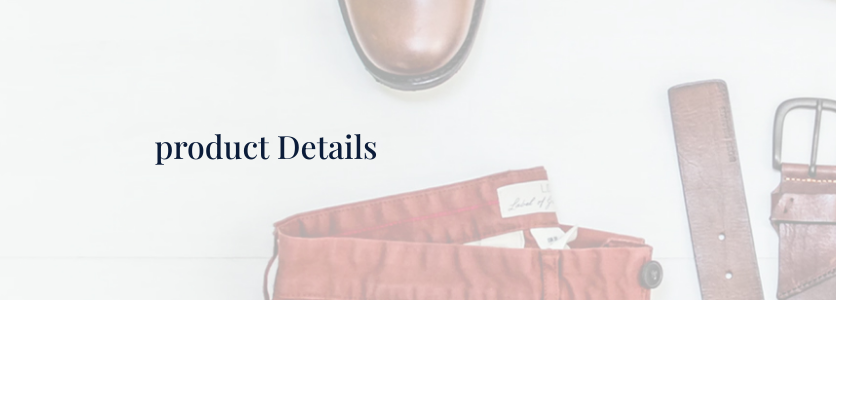
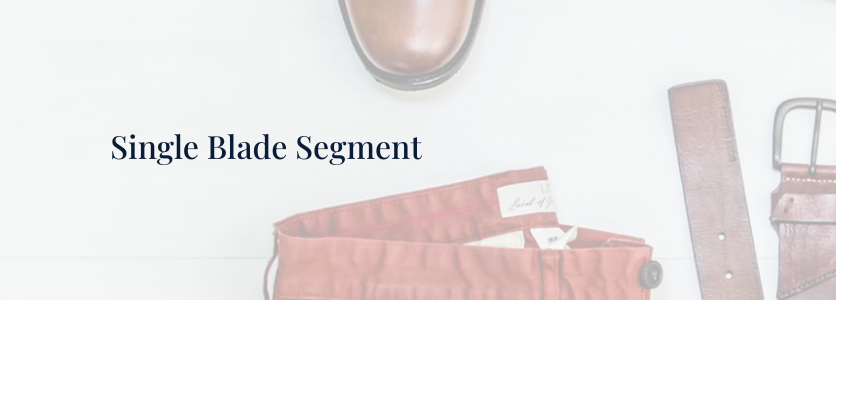
Before and after one commit to Naitik0909/diamond-tools-website, a Django app: page /2/ in a window 1280 px wide. Shown: the part 100-520 px from the top of the page, without its empty margins (374-1241 px from the left). Run offline with Django 3.2, Linux system fonts and the light colour scheme; data comes from the database, SQL or seed files in the repository; both versions use the stored data as it was after the commit; some libraries are stand-ins or nearby versions; some web fonts are replaced.

Commit message:
added dummy products to db, improved details page

```diff
--- a/naitikdiamondtools/basic_app/models.py
+++ b/naitikdiamondtools/basic_app/models.py
@@ -2,7 +2,7 @@ from django.db import models
 from django.contrib.auth.models import User
 # Create your models here.
 class Product(models.Model):
-    image = models.ImageField(upload_to='images')
+    image = models.ImageField(upload_to='images', blank=True)
     name = models.CharField(max_length=256)
     description = models.CharField(max_length=1000)
     def __str__(self):
--- a/naitikdiamondtools/basic_app/templates/products_detail.html
+++ b/naitikdiamondtools/basic_app/templates/products_detail.html
@@ -2,17 +2,16 @@
 {% block body_block %}
 {% load static %}
 <!-- Mobile Menu -->
-<div class="single-slider slider-height2 d-flex align-items-center" data-background="assets/img/hero/category.jpg">
+<div class="single-slider slider-height2 d-flex align-items-center" data-background="{% static 'assets/img/hero/category.jpg' %}">
     <div class="container">
         <div class="row">
             <div class="col-xl-12">
                 <div class="hero-cap text-center">
-                    <h2>product Details</h2>
+                    <h2>{{ product_detail.name }}</h2>
                 </div>
             </div>
         </div>
     </div>
-</div>
 </div>
 <!-- slider Area End-->
 
@@ -70,7 +69,7 @@
               <p>Seamlessly empower fully researched growth strategies and interoperable internal or “organic” sources credibly innovate granular internal .</p>
               <div class="subscribe_form">
                   <input type="email" placeholder="Enter your mail">
-                  <a href="#" class="btn_1">Subscribe</a>
+                  <a href="#" class="btn hero=btn">Subscribe</a>
               </div>
           </div>
       </div>
--- a/naitikdiamondtools/basic_app/views.py
+++ b/naitikdiamondtools/basic_app/views.py
@@ -17,4 +17,4 @@ class ProductList(ListView):
 class ProductDetail(DetailView):
     model = models.Product
     template_name = 'products_detail.html'
-    context_object_name = 'products_detail'
+    context_object_name = 'product_detail'
```
Also changed, not shown: naitikdiamondtools/db.sqlite3, naitikdiamondtools/media/images/about_lft.png (added), naitikdiamondtools/media/images/about_lft_kRoimK9.png (added), naitikdiamondtools/media/images/pet_care.png (added).
